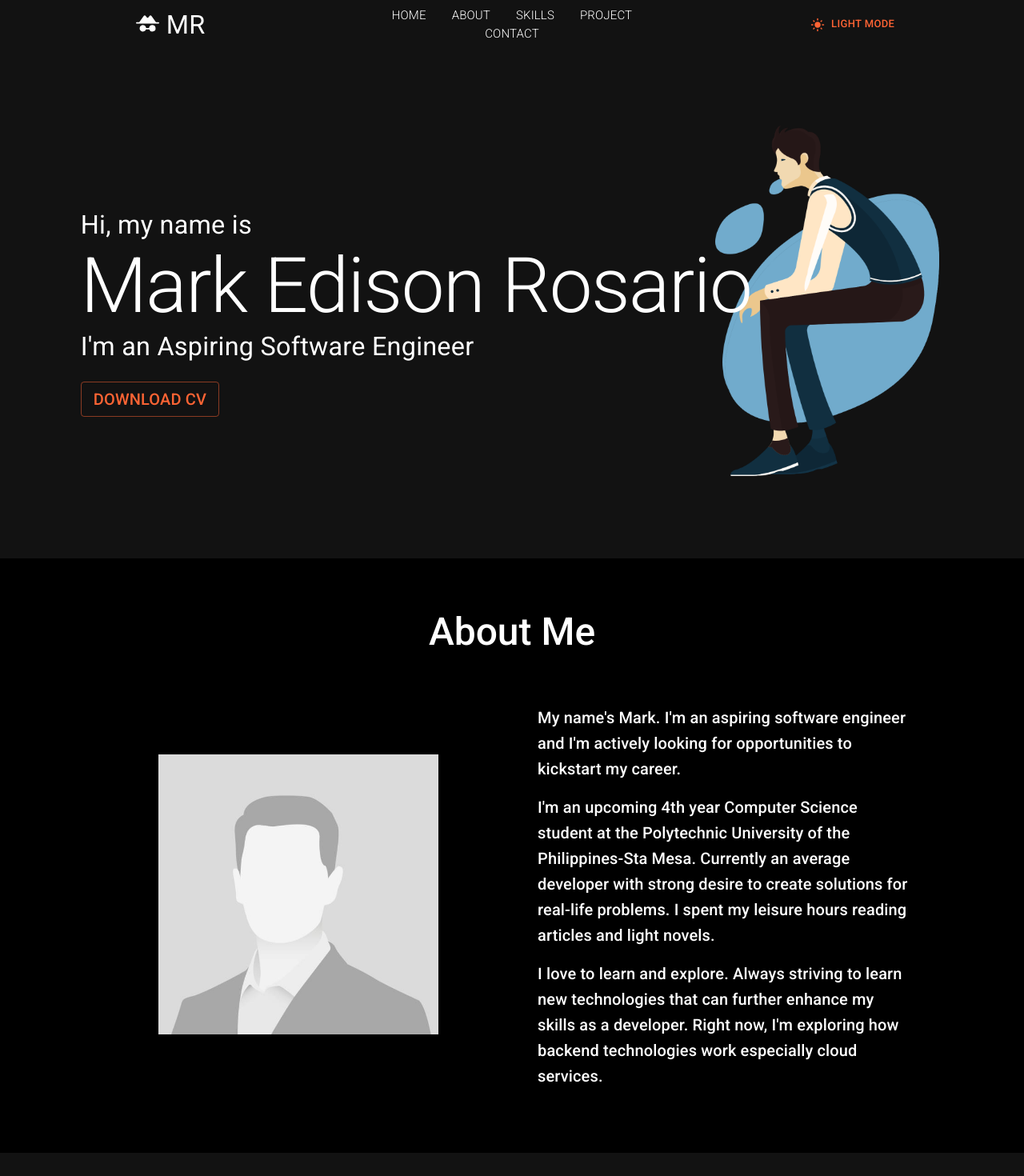
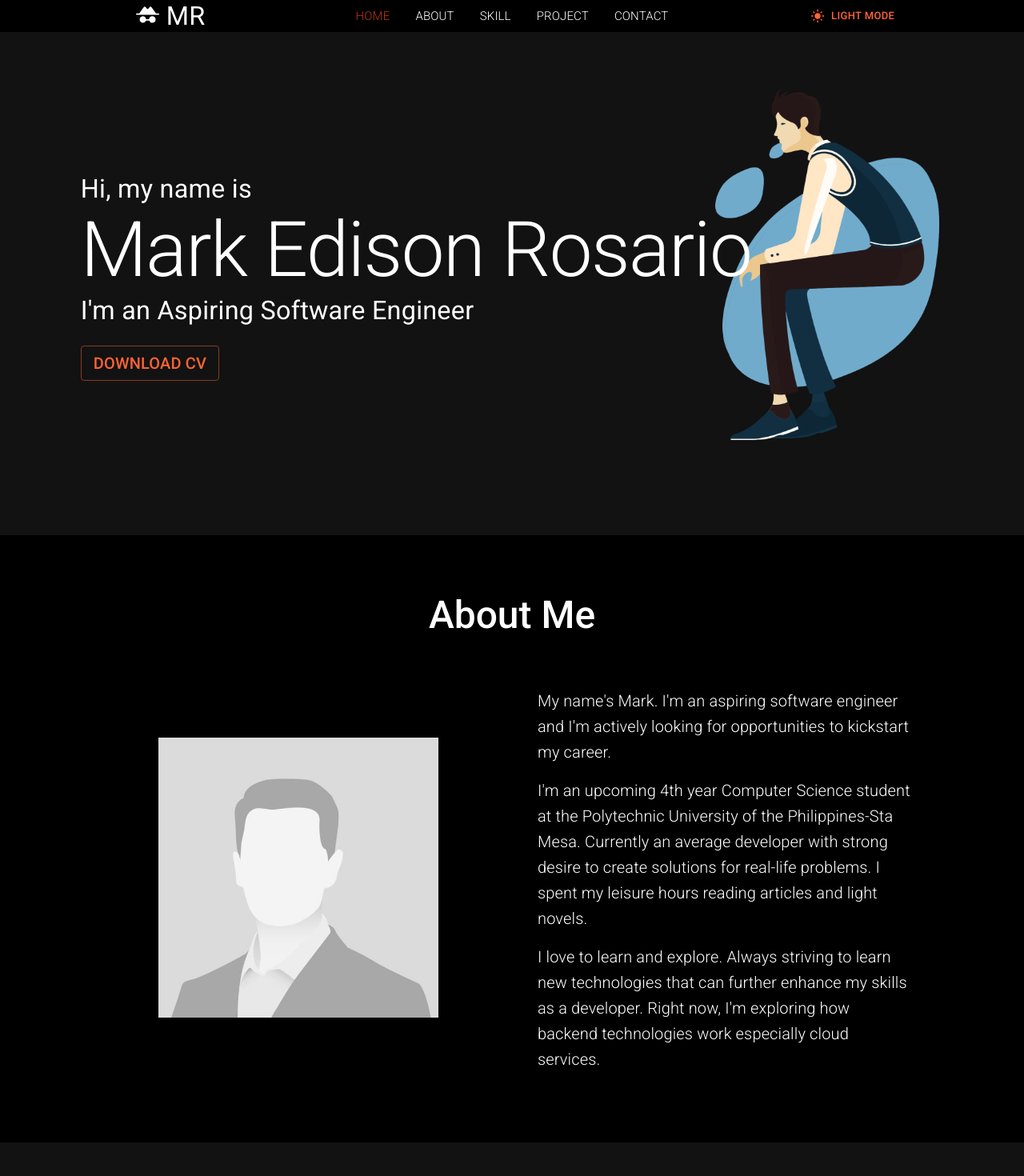
Before and after one commit to MrYious/My-Portfolio, a React (Create React App) app in the folder frontend/: page / in a window 1280 px wide. Shown: the top 1470 px of the page at 80% size. Built offline with nearby package versions, Linux system fonts and the light colour scheme.

Commit message:
refactor: adjust structure for nav links

```diff
--- a/frontend/src/App.js
+++ b/frontend/src/App.js
@@ -4,7 +4,6 @@ import { ThemeProvider, createTheme, responsiveFontSizes } from '@mui/material/s
 import About from './components/About';
 import Home from './components/Home';
 import { MyData } from './data/MyData';
-import Navbar from './components/Navbar';
 import Skill from './components/Skill';
 import { ThemeModeContext } from './providers/ThemeModeContext';
 import { useState } from 'react';
@@ -63,8 +62,7 @@ export default function App() {
         <CssBaseline/>
         {/* ROOT */}
         <Grid container className='selector' direction={"column"}>
-          <Navbar small={small} />
-          <Home intro={MyData.intro} />
+          <Home intro={MyData.intro} small={small}/>
           <About about={MyData.about} />
           <Skill skills={MyData.skills}/>
           {/* PROJECTS */}
--- a/frontend/src/assets/main.css
+++ b/frontend/src/assets/main.css
@@ -1,5 +1,3 @@
-
-
 .selector {
     -webkit-user-drag: none;
     user-select: none;
@@ -28,3 +26,7 @@ body::-webkit-scrollbar-thumb {
     background-color: gray;
     outline: 1px solid slategrey;
 }
+
+.active {
+    color: #bf360c;
+}
--- a/frontend/src/components/About.js
+++ b/frontend/src/components/About.js
@@ -6,7 +6,7 @@ import profile from "../assets/profile_placeholder.jpg"
 const About = ({ about }) => {
 
     return <>
-        <Grid container item py={5} direction={"column"} backgroundColor={"background.paper"} >
+        <Grid container item py={6} direction={"column"} backgroundColor={"background.paper"} id="About">
             <Grid
                 item
                 textAlign={"center"}
@@ -30,17 +30,17 @@ const About = ({ about }) => {
 
                 <Grid container item xs={10} md={5} justifyContent="center" p={4} direction="column" backgroundColor={""}>
                     <Grid item >
-                        <Typography py={1} variant="h6">
+                        <Typography py={1} variant="h6" fontWeight={300}>
                             {about.header}
                         </Typography>
                     </Grid>
                     <Grid item >
-                        <Typography py={1} variant="h6">
+                        <Typography py={1} variant="h6" fontWeight={300}>
                             {about.body}
                         </Typography>
                     </Grid>
                     <Grid item >
-                        <Typography py={1} variant="h6">
+                        <Typography py={1} variant="h6" fontWeight={300}>
                             {about.footer}
                         </Typography>
                     </Grid>
--- a/frontend/src/components/Home.js
+++ b/frontend/src/components/Home.js
@@ -1,20 +1,24 @@
-import { Button, Grid, Typography, useMediaQuery } from "@mui/material";
+import { Button, Grid, Typography } from "@mui/material";
 
+import Navbar from './Navbar';
 import banner from "../assets/avatar.png"
 import { useTheme } from '@mui/material/styles';
 
-const Home = ({ intro }) => {
+const Home = ({ intro, small }) => {
 
     const theme = useTheme();
-    const small = useMediaQuery(theme.breakpoints.down('md'));
 
     return(<>
         <Grid
             container
             item
-            py={small ? 0 : 10}
             justifyContent={"center"}
+            id="Home"
+            direction={"column"}
+            py={small ? 10 : 12}
         >
+            <Navbar small={small} />
+            <Grid container item justifyContent={"center"} alignContent="center">
                 {/* 1 */}
                 <Grid
                     container
@@ -56,13 +60,13 @@ const Home = ({ intro }) => {
                 {/* 2 */}
                 <Grid
                     item
-                xs={12}
-                md={3}
+                    xs={12} md={3}
                     my={2}
                     marginLeft={small ? 0 : -10}
                     textAlign={"center"}
                 >
-                <img src={banner} alt="avatar" className="selector" width={"350"}/>
+                    <img src={banner} alt="avatar" className="selector" width={"350"} />
+                </Grid>
             </Grid>
         </Grid>
     </>)
--- a/frontend/src/components/NavLinkItems.js
+++ b/frontend/src/components/NavLinkItems.js
@@ -1,4 +1,5 @@
 import { Grid } from "@mui/material";
+import {Link} from "react-scroll"
 
 const NavLinkItems = ({small}) => {
 
@@ -6,11 +7,31 @@ const NavLinkItems = ({small}) => {
     const margin = small ? 1 : 0;
 
     return(<>
-        <Grid item px={2} my={margin} fontSize={size} fontWeight={300}> HOME    </Grid>
-        <Grid item px={2} my={margin} fontSize={size} fontWeight={300}> ABOUT   </Grid>
-        <Grid item px={2} my={margin} fontSize={size} fontWeight={300}> SKILLS  </Grid>
-        <Grid item px={2} my={margin} fontSize={size} fontWeight={300}> PROJECT </Grid>
-        <Grid item px={2} my={margin} fontSize={size} fontWeight={300}> CONTACT </Grid>
+        <Grid item px={2} my={margin} fontSize={size} fontWeight={300}>
+            <Link activeClass="active" to="Home" spy={true} smooth={true} >
+                HOME
+            </Link>
+        </Grid>
+        <Grid item px={2} my={margin} fontSize={size} fontWeight={300}>
+            <Link activeClass="active" to="About" spy={true} smooth={true} >
+                ABOUT
+            </Link>
+        </Grid>
+        <Grid item px={2} my={margin} fontSize={size} fontWeight={300}>
+            <Link activeClass="active" to="Skill" spy={true} smooth={true} >
+                SKILL
+            </Link>
+        </Grid>
+        <Grid item px={2} my={margin} fontSize={size} fontWeight={300}>
+            <Link activeClass="active" to="Project" spy={true} smooth={true} >
+                PROJECT
+            </Link>
+        </Grid>
+        <Grid item px={2} my={margin} fontSize={size} fontWeight={300}>
+            <Link activeClass="active" to="Contact" spy={true} smooth={true} >
+                CONTACT
+            </Link>
+        </Grid>
     </>)
 }
 
--- a/frontend/src/components/Navbar.js
+++ b/frontend/src/components/Navbar.js
@@ -11,7 +11,9 @@ const Navbar = ({ small }) => {
             item
             justifyContent={"center"}
             alignContent="center"
-            py={1}
+            position="fixed"
+            top={0}
+            bgcolor="background.paper"
         >
             {/* 1 */}
             <Grid
--- a/frontend/src/components/Skill.js
+++ b/frontend/src/components/Skill.js
@@ -17,7 +17,7 @@ const Skill = ({ skills }) => {
     }
 
     return <>
-        <Grid container item py={5} direction={"column"} >
+        <Grid container item py={5} direction={"column"} id="Skill">
             <Grid
                 item
                 textAlign={"center"}
```
Lines whose indentation alone changed are shown as unchanged.
